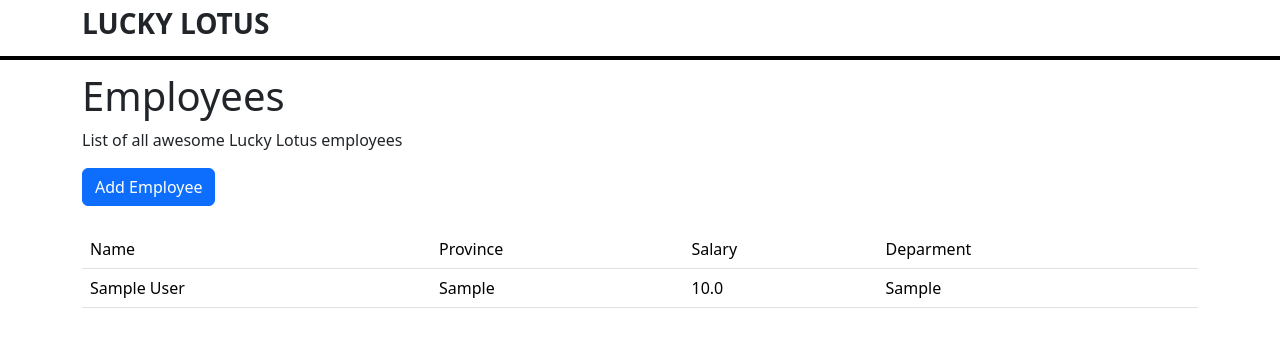
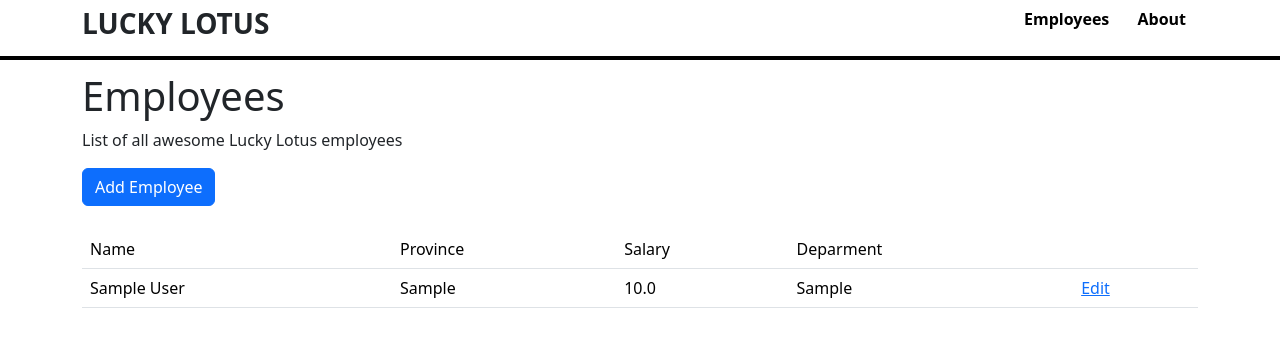
Before and after one commit to juanrouges/flask, a Flask app: page /employees in a window 1280 px wide. Shown: the top 347 px of the page. Run offline with Flask 3, Linux system fonts and the light colour scheme; tables that the repository leaves empty hold one stand-in row (values such as "Sample post").

Commit message:
wt forms edit existing data

```diff
--- a/intermediate-flask/app.py
+++ b/intermediate-flask/app.py
@@ -1,6 +1,6 @@
 from flask import Flask, render_template, redirect, flash
 from models import db, connect_db, Employee, Department
-from forms import AddEmployeeForm
+from forms import EmployeeForm
 from resources import UnitedStates
 
 app = Flask(__name__)
@@ -29,7 +29,7 @@ def employees():
 
 @app.route("/employees/new", methods=["GET", "POST"])
 def employee_new():
-  form = AddEmployeeForm()
+  form = EmployeeForm()
   all_depts = Department.query.all()
   depts = [(dept.dept_code, dept.dept_name) for dept in all_depts]
   form.department.choices = depts
@@ -47,6 +47,24 @@ def employee_new():
   else:
     return render_template("employee_form.html", form=form)
 
+@app.route("/employees/<int:employee_id>/edit", methods=["GET", "POST"])
+def edit_employee(employee_id):
+  employee = Employee.query.get_or_404(employee_id)
+  form = EmployeeForm(obj=employee)
+  all_depts = Department.query.all()
+  depts = [(dept.dept_code, dept.dept_name) for dept in all_depts]
+  form.department.choices = depts
+  form.province.choices = UnitedStates.states
+  if form.validate_on_submit():
+    employee.name = form.name.data
+    employee.province = form.province.data
+    employee.department = form.department.data
+    employee.salary = form.salary.data
+    db.session.commit()
+    return redirect("/employees")
+  else:
+    return render_template("employee_edit.html", form=form)
+
 @app.route("/about")
 def about():
   return render_template("about.html")
--- a/intermediate-flask/forms.py
+++ b/intermediate-flask/forms.py
@@ -2,7 +2,7 @@ from flask_wtf import FlaskForm
 from wtforms import StringField, FloatField, SelectField
 from wtforms.validators import InputRequired, Optional
 
-class AddEmployeeForm(FlaskForm):
+class EmployeeForm(FlaskForm):
   """for to create a new employee"""
   name = StringField("Name", validators=[InputRequired()])
   province = SelectField("Province", validators=[InputRequired()])
--- a/intermediate-flask/static/styles/app.css
+++ b/intermediate-flask/static/styles/app.css
@@ -15,6 +15,17 @@ header h1 {
   font-weight: bold;
 }
 
+header nav {
+  margin-left: auto;
+}
+
+header nav a {
+  color: #000;
+  font-weight: bold;
+  text-decoration: none;
+  margin: 0 12px;
+}
+
 form label {
   display: block;
 }
--- a/intermediate-flask/templates/employees.html
+++ b/intermediate-flask/templates/employees.html
@@ -15,6 +15,7 @@
     <td>Province</td>
     <td>Salary</td>
     <td>Deparment</td>
+    <td></td>
   </tr>
   {% for employee in employees %}
   <tr>
@@ -22,6 +23,7 @@
     <td>{{employee.province}}</td>
     <td>{{employee.salary}}</td>
     <td>{{employee.department}}</td>
+    <td><a href="/employees/{{employee.id}}/edit">Edit</a></td>
   </tr>
   {% endfor %}
 </table>
--- a/intermediate-flask/templates/root.html
+++ b/intermediate-flask/templates/root.html
@@ -17,8 +17,12 @@
 
   <body>
     <header>
-      <div class="container">
+      <div class="container d-flex">
         <h1>LUCKY LOTUS</h1>
+        <nav>
+          <a href="/employees">Employees</a>
+          <a href="/about">About</a>
+        </nav>
       </div>
     </header>
     <!--  -->
```
Also changed, not shown: intermediate-flask/templates/employee_edit.html (added, +29 -0 lines).
